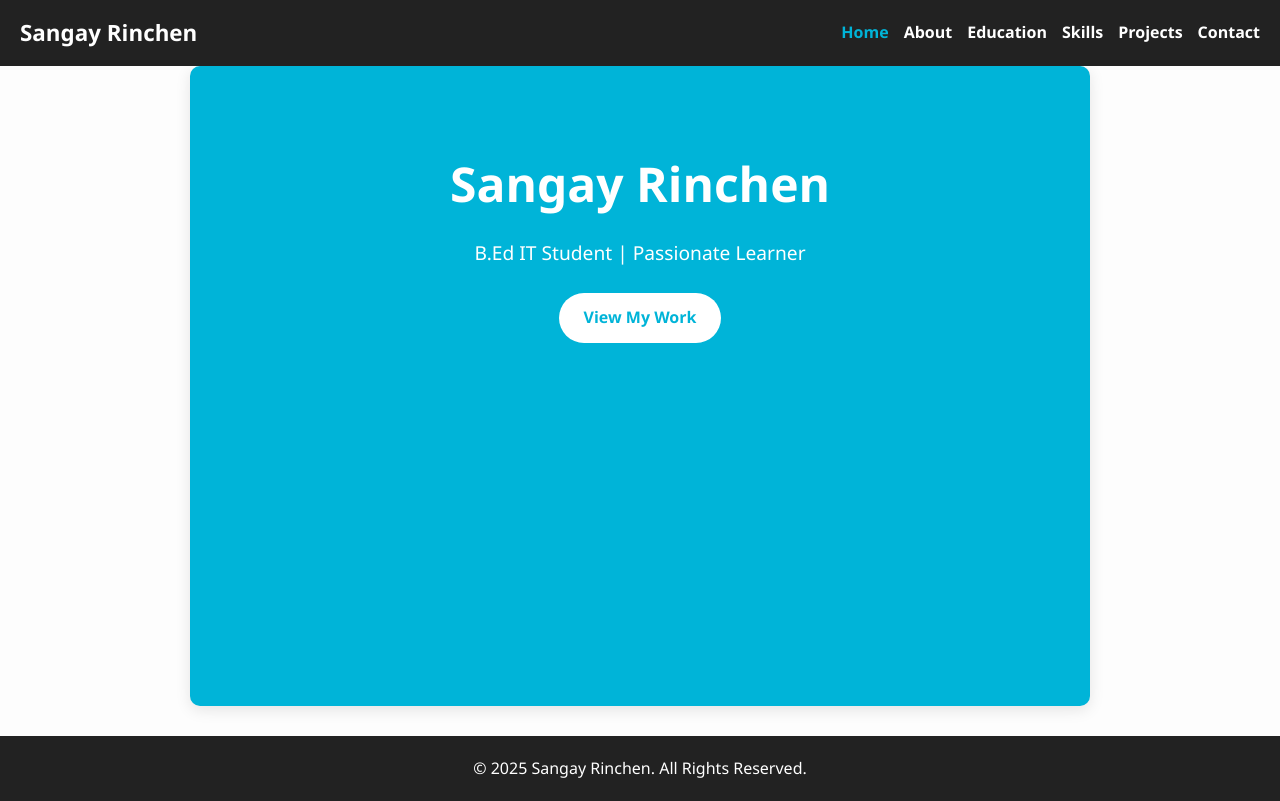
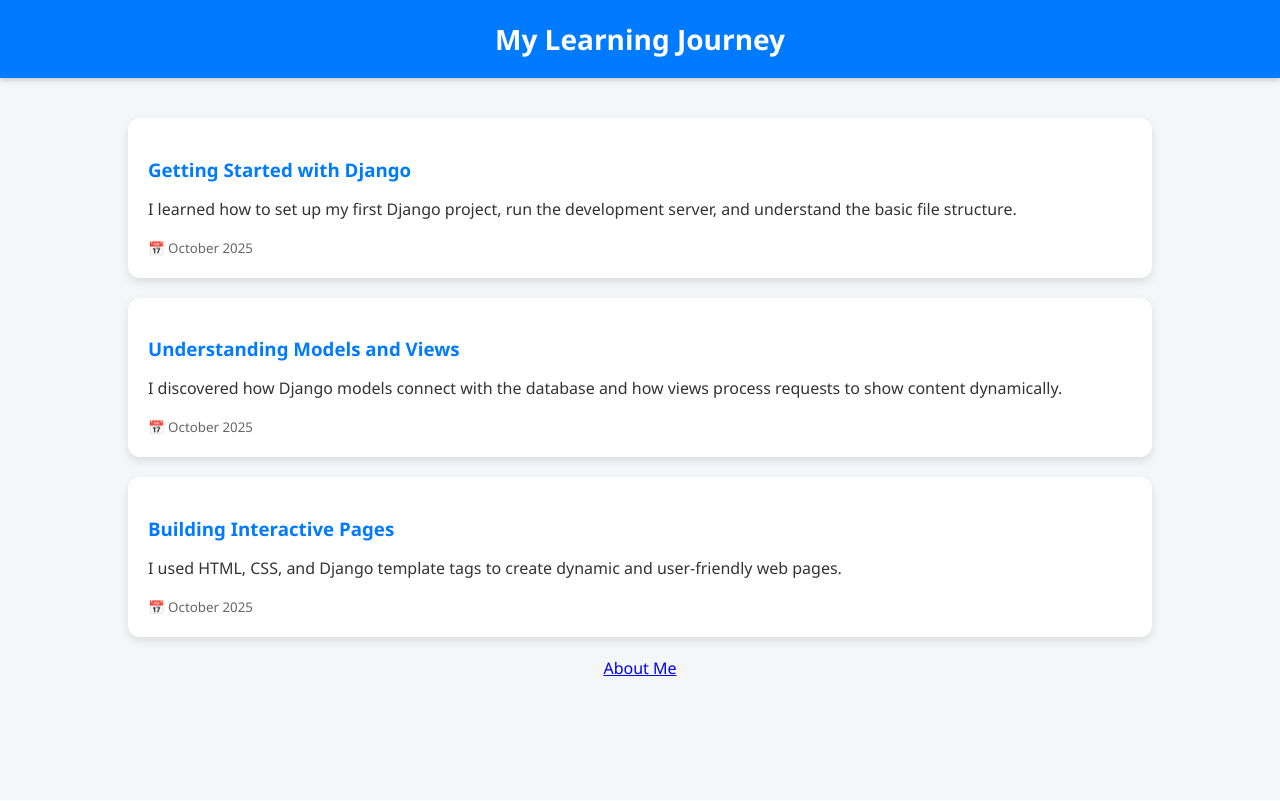
Before and after one commit to SangayR/08230185_Lab04, a Django app: page / in a window 1280 px wide. After the commit the page ends 676 px from the top, so only its background shows below. Run offline with Django 5.2, Linux system fonts and the light colour scheme; data that the repository does not hold is empty.

Commit message:
adding all file

```diff
--- a/myJourney/myJourney/urls.py
+++ b/myJourney/myJourney/urls.py
@@ -19,5 +19,5 @@ from django.urls import path, include
 
 urlpatterns = [
     path('admin/', admin.site.urls),
-    path('', include('srJourney.urls')),
+    path('', include('srJourney.urls')),  # ← make sure this line exists
 ]
--- a/myJourney/srJourney/templates/index.html
+++ b/myJourney/srJourney/templates/index.html
@@ -1,167 +1,107 @@
 <!DOCTYPE html>
-<html lang="en">
+<html>
 <head>
-<meta charset="UTF-8">
-<meta name="viewport" content="width=device-width, initial-scale=1.0">
-<title>Sangay Rinchen | Portfolio</title>
-<style>
-* { margin:0; padding:0; box-sizing:border-box; font-family:'Segoe UI', Arial, sans-serif; }
-body { background:#fdfdfd; color:#333; line-height:1.6; }
-a { text-decoration:none; color: inherit; }
-h1,h2,h3 { margin-bottom:10px; }
+    <meta charset="utf-8">
+    <title>My Learning Journey</title>
+    <style>
+        body {
+            font-family: "Segoe UI", Arial, sans-serif;
+            background-color: #f4f6f8;
+            color: #333;
+            text-align: center;
+            margin: 0;
+            padding: 0;
+        }
 
-/* Header */
-header { background:#222; color:white; padding:15px 20px; position:sticky; top:0; z-index:1000; display:flex; justify-content:space-between; align-items:center; }
-.logo { font-weight:bold; font-size:1.4rem; }
-.nav-links { list-style:none; display:flex; gap:15px; }
-.nav-links a { color:white; font-weight:bold; transition:0.3s; }
-.nav-links a:hover, .nav-links a.active { color:#00b4d8; }
+        header {
+            background-color: #007bff;
+            color: white;
+            padding: 20px 0;
+            font-size: 28px;
+            font-weight: bold;
+            box-shadow: 0 2px 6px rgba(0,0,0,0.2);
+        }
 
-/* Sections */
-.section { display:none; padding:60px 20px; max-width:900px; margin:auto; min-height:80vh; border-radius:10px; background:#fdfdfd; box-shadow:0 4px 15px rgba(0,0,0,0.1); transition:0.3s; }
-.section.active { display:block; animation:fadeIn 0.5s ease-in; }
+        .container {
+            width: 80%;
+            margin: 40px auto;
+        }
 
-/* Hero Section */
-.hero { text-align:center; padding:80px 20px; background:#00b4d8; color:white; border-radius:10px; margin-bottom:20px; }
-.hero h1 { font-size:3rem; margin-bottom:15px; }
-.hero p { font-size:1.2rem; margin-bottom:25px; }
-.btn { display:inline-block; background:white; color:#00b4d8; padding:12px 25px; border-radius:30px; font-weight:bold; transition:0.3s; }
-.btn:hover { background:#e0f7fa; }
+        .journey {
+            background-color: #fff;
+            border-radius: 12px;
+            padding: 20px;
+            margin-bottom: 20px;
+            box-shadow: 0 4px 10px rgba(0,0,0,0.1);
+            text-align: left;
+            transition: transform 0.2s ease, box-shadow 0.2s ease;
+        }
 
-/* Cards */
-.card-container { display:flex; flex-direction:column; gap:20px; margin-top:20px; }
-.card { padding:20px; border-radius:10px; background:white; box-shadow:0 4px 10px rgba(0,0,0,0.1); transition:0.3s; }
-.card:hover { transform:translateY(-5px); box-shadow:0 8px 20px rgba(0,0,0,0.2); }
-.card h3 { color:#00b4d8; margin-bottom:10px; }
+        .journey:hover {
+            transform: translateY(-5px);
+            box-shadow: 0 6px 15px rgba(0,0,0,0.15);
+        }
 
-/* Contact */
-#contact input, #contact textarea, #contact button { width:100%; padding:12px; margin:10px 0; border-radius:6px; border:1px solid #ccc; }
-#contact button { background:#00b4d8; color:white; border:none; cursor:pointer; font-weight:bold; transition:0.3s; }
-#contact button:hover { background:#0077b6; }
+        .journey h3 {
+            color: #007bff;
+            margin-bottom: 10px;
+        }
 
-/* Footer */
-footer { text-align:center; padding:20px; background:#222; color:white; margin-top:30px; }
+        .journey small {
+            color: #666;
+        }
 
-/* Animations */
-@keyframes fadeIn { from {opacity:0;} to {opacity:1;} }
-</style>
+        .about-btn {
+            display: inline-block;
+            margin-top: 30px;
+            padding: 10px 20px;
+            background-color: #007bff;
+            color: white;
+            border-radius: 6px;
+            text-decoration: none;
+            font-weight: 500;
+            transition: background-color 0.3s;
+        }
+
+        .about-btn:hover {
+            background-color: #0056b3;
+        }
+    </style>
 </head>
 <body>
+    <header>My Learning Journey</header>
 
-<header>
-  <div class="logo">Sangay Rinchen</div>
-  <ul class="nav-links">
-    <li><a href="#home" class="active">Home</a></li>
-    <li><a href="#about">About</a></li>
-    <li><a href="#education">Education</a></li>
-    <li><a href="#skills">Skills</a></li>
-    <li><a href="#projects">Projects</a></li>
-    <li><a href="#contact">Contact</a></li>
-  </ul>
-</header>
+    <div class="container">
+        {% if journeys %}
+            {% for journey in journeys %}
+                <div class="journey">
+                    <h3>{{ journey.title }}</h3>
+                    <p>{{ journey.description }}</p>
+                    <small>📅 {{ journey.date }}</small>
+                </div>
+            {% endfor %}
+        {% else %}
+            <div class="journey">
+                <h3>Getting Started with Django</h3>
+                <p>I learned how to set up my first Django project, run the development server, and understand the basic file structure.</p>
+                <small>📅 October 2025</small>
+            </div>
 
-<section id="home" class="section active hero">
-  <h1>Sangay Rinchen</h1>
-  <p>B.Ed IT Student | Passionate Learner</p>
-  <a href="#projects" class="btn">View My Work</a>
-</section>
+            <div class="journey">
+                <h3>Understanding Models and Views</h3>
+                <p>I discovered how Django models connect with the database and how views process requests to show content dynamically.</p>
+                <small>📅 October 2025</small>
+            </div>
 
-<section id="about" class="section">
-  <h2>About Me</h2>
-  <div class="card-container">
-    <div class="card">
-      <p>Hello! I am <strong>Sangay Rinchen</strong>, a B.Ed IT student passionate about teaching and learning technology.</p>
-      <p>I enjoy exploring programming, building web projects, and enhancing my skills in Python, HTML, CSS, and JavaScript.</p>
-      <p>My goal is to inspire others while continuing to grow as a creative and skilled IT educator.</p>
-      <a href="aboutme.html" class="btn">Learn More About Me</a>
+            <div class="journey">
+                <h3>Building Interactive Pages</h3>
+                <p>I used HTML, CSS, and Django template tags to create dynamic and user-friendly web pages.</p>
+                <small>📅 October 2025</small>
+            </div>
+        {% endif %}
+
+        <a href="{% url 'aboutMe' %}" class="btn">About Me</a>
+
     </div>
-  </div>
-</section>
-
-<section id="education" class="section">
-  <h2>Education</h2>
-  <div class="card-container">
-    <div class="card"><h3>Primary School</h3><p>Goenshari Primary School, Punakha – where I developed my foundational skills.</p></div>
-    <div class="card"><h3>High School</h3><p>Tashidingkha Central School, Punakha – where I discovered my passion for ICT.</p></div>
-    <div class="card"><h3>College</h3><p>Samtse College of Education – pursuing B.Ed in ICT to merge technology with teaching skills.</p></div>
-  </div>
-</section>
-
-<section id="skills" class="section">
-  <h2>Skills</h2>
-  <div class="card-container">
-    <div class="card">
-      <h3>Technical Skills</h3>
-      <ul>
-        <li>HTML, CSS, JavaScript</li>
-        <li>Python & Java Basics</li>
-        <li>Database Fundamentals</li>
-        <li>MS Office Tools</li>
-        <li>Git & GitHub</li>
-      </ul>
-    </div>
-    <div class="card">
-      <h3>Soft Skills</h3>
-      <ul>
-        <li>Teamwork & Collaboration</li>
-        <li>Problem Solving</li>
-        <li>Adaptability</li>
-        <li>Time Management</li>
-        <li>Communication</li>
-      </ul>
-    </div>
-  </div>
-</section>
-
-<section id="projects" class="section">
-  <h2>Projects</h2>
-  <div class="card-container">
-    <div class="card"><h3>Personal Portfolio</h3><p>Responsive portfolio built using HTML and CSS to showcase skills and projects.</p></div>
-    <div class="card"><h3>Blog Platform</h3><p>Simple blogging platform practicing DOM manipulation and JS form validation.</p></div>
-    <div class="card"><h3>Online Hostel Management</h3><p>Collaborative project using Figma for design and HTML/CSS/JS for prototype.</p></div>
-  </div>
-</section>
-
-<section id="contact" class="section">
-  <h2>Contact</h2>
-  <form>
-    <input type="text" placeholder="Your Name" required>
-    <input type="email" placeholder="Your Email" required>
-    <textarea placeholder="Your Message" required></textarea>
-    <button type="submit">Send</button>
-  </form>
-</section>
-
-<footer>
-  <p>&copy; 2025 Sangay Rinchen. All Rights Reserved.</p>
-</footer>
-
-<script>
-const navLinks = document.querySelectorAll('.nav-links a');
-const sections = document.querySelectorAll('.section');
-
-navLinks.forEach(link => {
-  link.addEventListener('click', e => {
-    e.preventDefault();
-    const target = e.target.getAttribute('href').substring(1);
-    sections.forEach(sec => sec.classList.remove('active'));
-    document.getElementById(target).classList.add('active');
-
-    navLinks.forEach(l => l.classList.remove('active'));
-    e.target.classList.add('active');
-  });
-});
-
-const form = document.querySelector('form');
-form.addEventListener('submit', e => {
-  e.preventDefault();
-  const name = form.querySelector('input[type="text"]').value.trim();
-  const email = form.querySelector('input[type="email"]').value.trim();
-  const msg = form.querySelector('textarea').value.trim();
-  if(!name || !email || !msg){ alert("Fill all fields!"); return; }
-  alert(`Thank you, ${name}! Your message is received.`);
-  form.reset();
-});
-</script>
 </body>
 </html>
--- a/myJourney/srJourney/views.py
+++ b/myJourney/srJourney/views.py
@@ -1,10 +1,9 @@
 from django.shortcuts import render
-from .models import LearningJourney, AboutMe
+from .models import LearningJourney
 
 def index(request):
     journeys = LearningJourney.objects.all().order_by('-date')
     return render(request, 'index.html', {'journeys': journeys})
 
 def about_me(request):
-    about = AboutMe.objects.first()  # fetch the first AboutMe entry
-    return render(request, 'aboutMe.html', {'about': about})  # pass the instance
+    return render(request, 'aboutMe.html')
```
Also changed, not shown: myJourney/srJourney/templates/aboutMe.html (+54 -12 lines), myJourney/srJourney/urls.py (line endings or trailing spaces).
